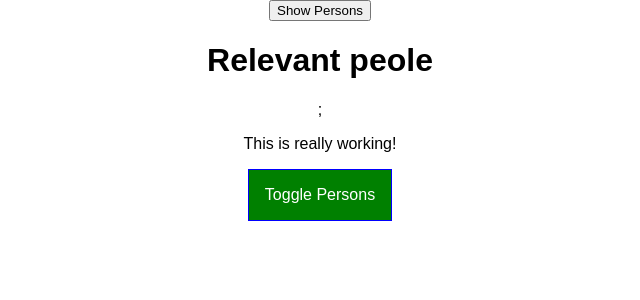
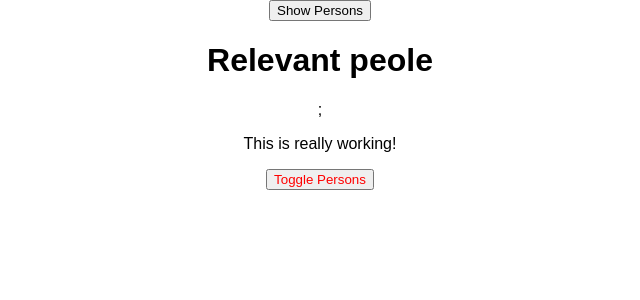
Before and after one commit to Mayankho/React-Practice, a React app in the folder burger-builder/: page / in a window 1280 px wide. Shown: the top 300 px of the page, without its empty margins (320-960 px from the left). Built offline with nearby package versions, Linux system fonts and the light colour scheme.

Commit message:
Changed button classes

```diff
--- a/burger-builder/src/components/Persons/Person/Person.js
+++ b/burger-builder/src/components/Persons/Person/Person.js
@@ -32,10 +32,8 @@ class Person extends React.Component{
                 <p>{this.props.children}</p>
                 <input type="text" onChange={this.props.changed} value={this.props.name} />
             </div>
-            // I have no longer use this ever since in started using persons.
         )
+        // You can not return arrays,
     }
 }
-// If you wanded to throw an eroor message it wouldend up here
-
 export default Person;
--- a/burger-builder/src/components/Persons/Persons.js
+++ b/burger-builder/src/components/Persons/Persons.js
@@ -61,8 +61,9 @@ class Persons extends React.Component{
       age= {person.age}
       key = {person.id}
       changed = {(event) => this.props.changed(event, person.id)} />
-    })
+    });
   }
+
 }
 
 
--- a/burger-builder/src/components/cockpit/Cockpit.css
+++ b/burger-builder/src/components/cockpit/Cockpit.css
@@ -6,7 +6,7 @@
     font-weight: bold;
   }
   /*This is for every button nested inside the app classs */
-  .Cockpit button {
+  .Button {
     border: 1px solid blue;
     padding: 16px;
     background-color: green;
@@ -15,16 +15,16 @@
     cursor: pointer;
   }
 
-  .Cockpit button:hover {
+  .Button:hover {
     background-color: lightgreen;
     color: black;
   }
 
-  .Cockpit button.Red {
+  .Button.Red {
     background-color: red;
   }
 
-  .Cockpit button.Red:hover {
+  .Button.Red:hover {
     background-color: salmon;
     color: black;
   }
--- a/burger-builder/src/components/cockpit/Cockpit.js
+++ b/burger-builder/src/components/cockpit/Cockpit.js
@@ -8,8 +8,8 @@ const cockpit = (props) => {
     //This is going to be use d twith statelsees or statfeul conmenet
 
     const assignedClasses = [];
-    let btnClass = '';
-    btnClass = classes.red;
+    let btnClass = classes.Button;
+    btnClass = [classes.red, classes.Red].join(' ');
 
     if ( props.persons.length <= 2 ) {
       assignedClasses.push( classes.red ); // classes = ['red']
@@ -31,6 +31,8 @@ const cockpit = (props) => {
         </div>
     );
 };
-// cannot return multiple elements without a root node.
+// Cannot return multiple elements without a root node.
+// --> If, the similar, Test, JS, Have time.
+// Panorama
 
 export default cockpit;
```
